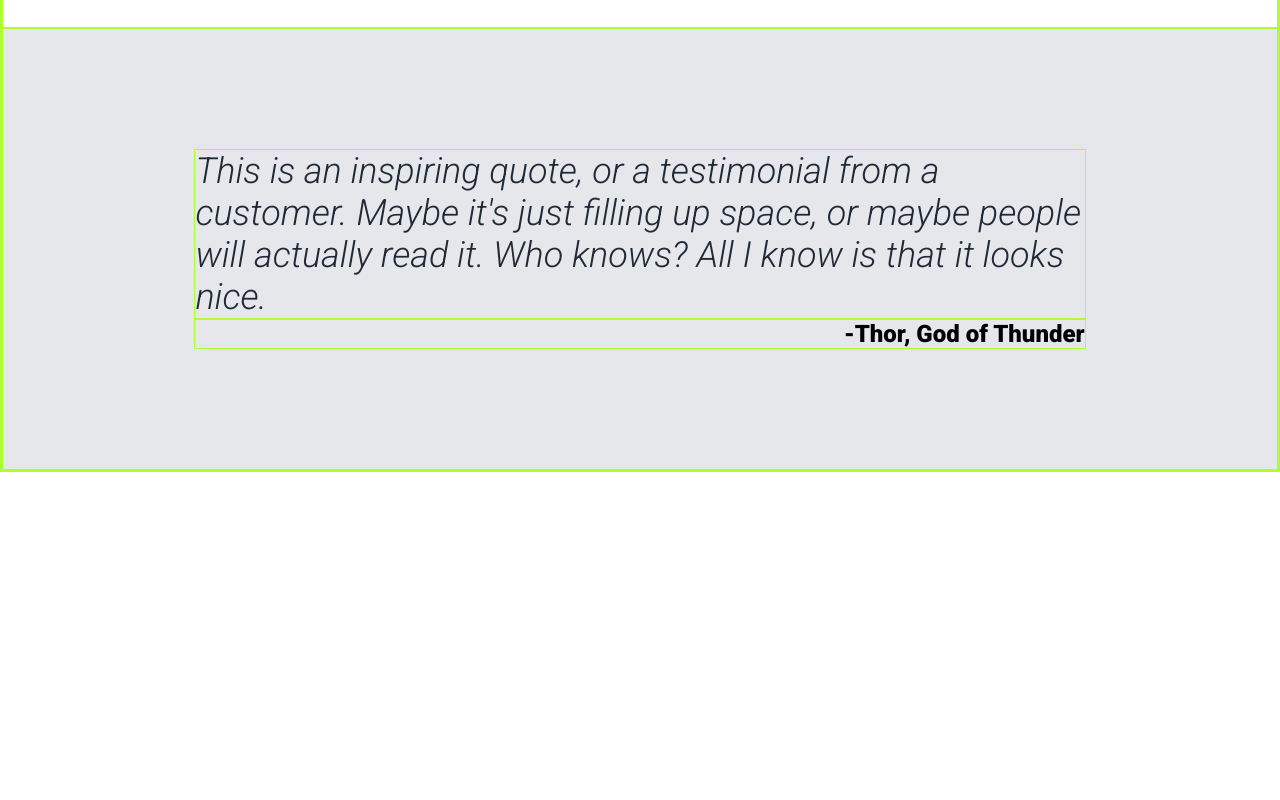
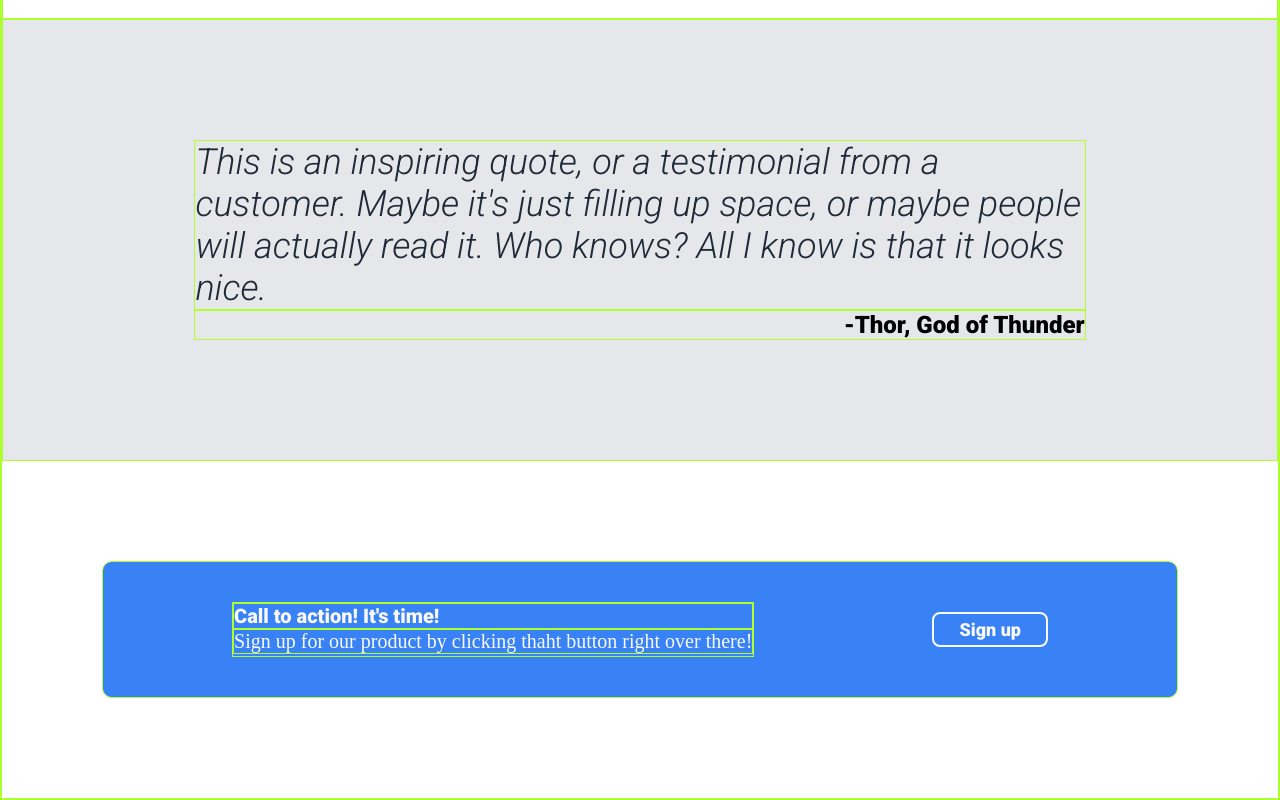
Before and after one commit to Hauiiuah/top-landing, a plain HTML site: page index.html in a window 1280 px wide. Shown: the part 972-1772 px from the top of the page. Before the commit the page ends 1444 px from the top, so only its background shows below. Drawn offline with Linux system fonts and the light colour scheme.

Commit message:
add call-to-action section

```diff
--- a/index.html
+++ b/index.html
@@ -60,5 +60,13 @@
         </p>
         <p class="author">-Thor, God of Thunder</p>
     </div>
+
+    <div class="call-to-action">
+        <div class="action-content">
+            <p class="action-header">Call to action! It's time!</p>
+            <p class="action-description">Sign up for our product by clicking thaht button right over there!</p>
+        </div>
+        <button class="action-button">Sign up</button>
+    </div>
 </body>
 </html>
--- a/style.css
+++ b/style.css
@@ -2,7 +2,7 @@
   margin: 0;
   padding: 0;
   box-sizing: border-box;
-  font-family: 'Roboto', sans-serif;
+
   border: 1px solid greenyellow;
 }
 body {
@@ -17,7 +17,41 @@ body {
   height: 150px;
 }
 
+.call-to-action {
+  background-color: #3882f6;
+  margin: 100px;
+  border-radius: 10px;
+  color: #f9faf8;
+  display: flex;
+  justify-content: space-around;
+  padding: 40px;
+}
+
+.action-header {
+  font-family: 'Roboto', sans-serif;
+  font-size: 20px;
+}
+.action-description {
+  font-size: 20px;
+}
+.action-content {
+  display: flex;
+  flex-direction: column;
+}
+.action-button {
+  font-family: 'Roboto', sans-serif;
+  font-size: 18px;
+  background-color: #3882f6;
+  color: #f9faf8;
+  border: 2px solid #f9faf8;
+  padding: 5px 25px;
+  border-radius: 8px;
+  flex-wrap: nowrap;
+  margin-block: 10px;
+}
+
 .citate-section {
+  font-family: 'Roboto', sans-serif;
   background-color: #e5e7eb;
   padding-inline: 15%;
   padding-block: 120px;
@@ -37,6 +71,7 @@ body {
 }
 
 .info-header {
+  font-family: 'Roboto', sans-serif;
   font-size: 36px;
   font-weight: 900;
   margin-block: 50px;
@@ -77,6 +112,7 @@ body {
   font-size: 48px;
   font-weight: 900;
   color: #f9faf8;
+  font-family: 'Roboto', sans-serif;
 }
 .hero {
   display: flex;
@@ -104,6 +140,7 @@ body {
 
 .header-logo,
 .hero-button {
+  font-family: 'Roboto', sans-serif;
   font-size: 24px;
   color: #f9faf8;
 }
```
